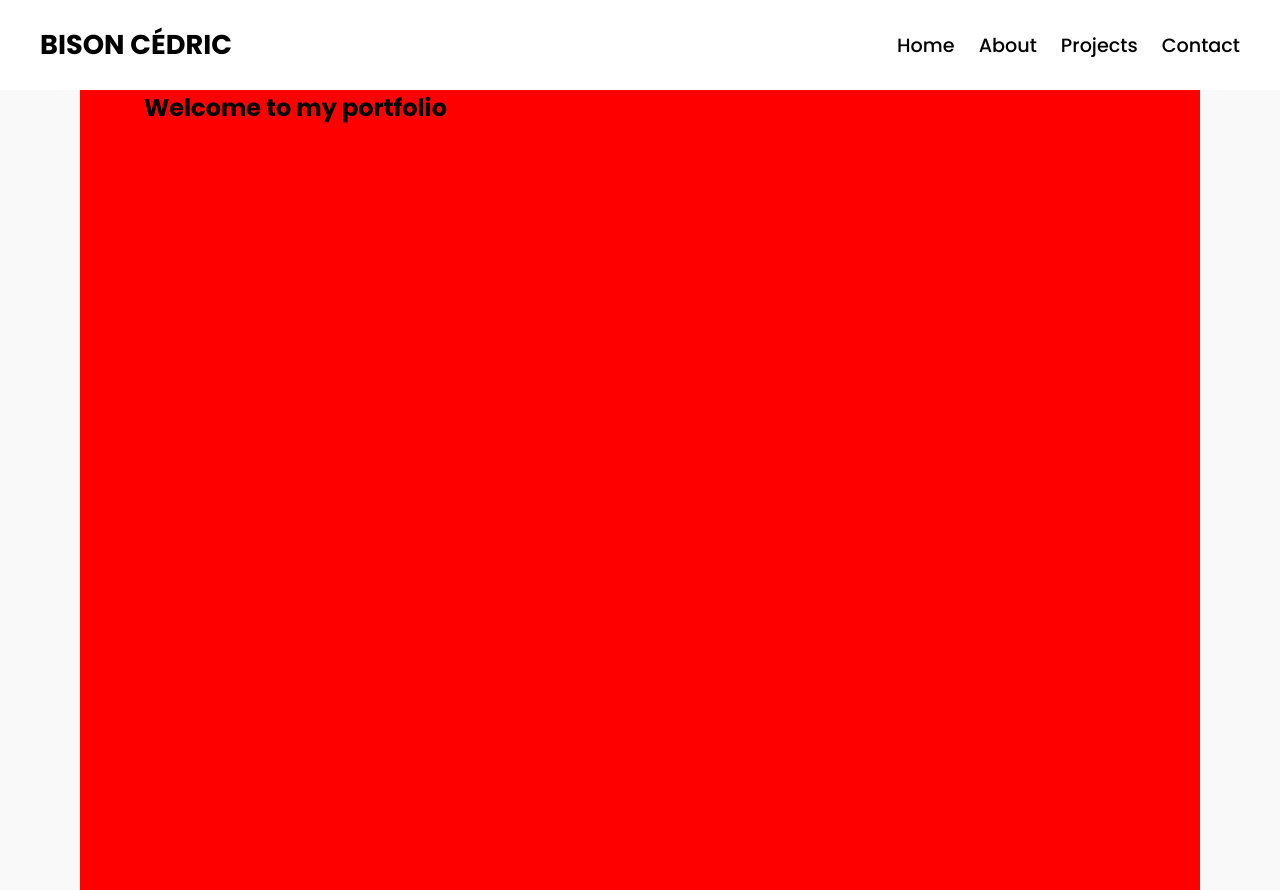
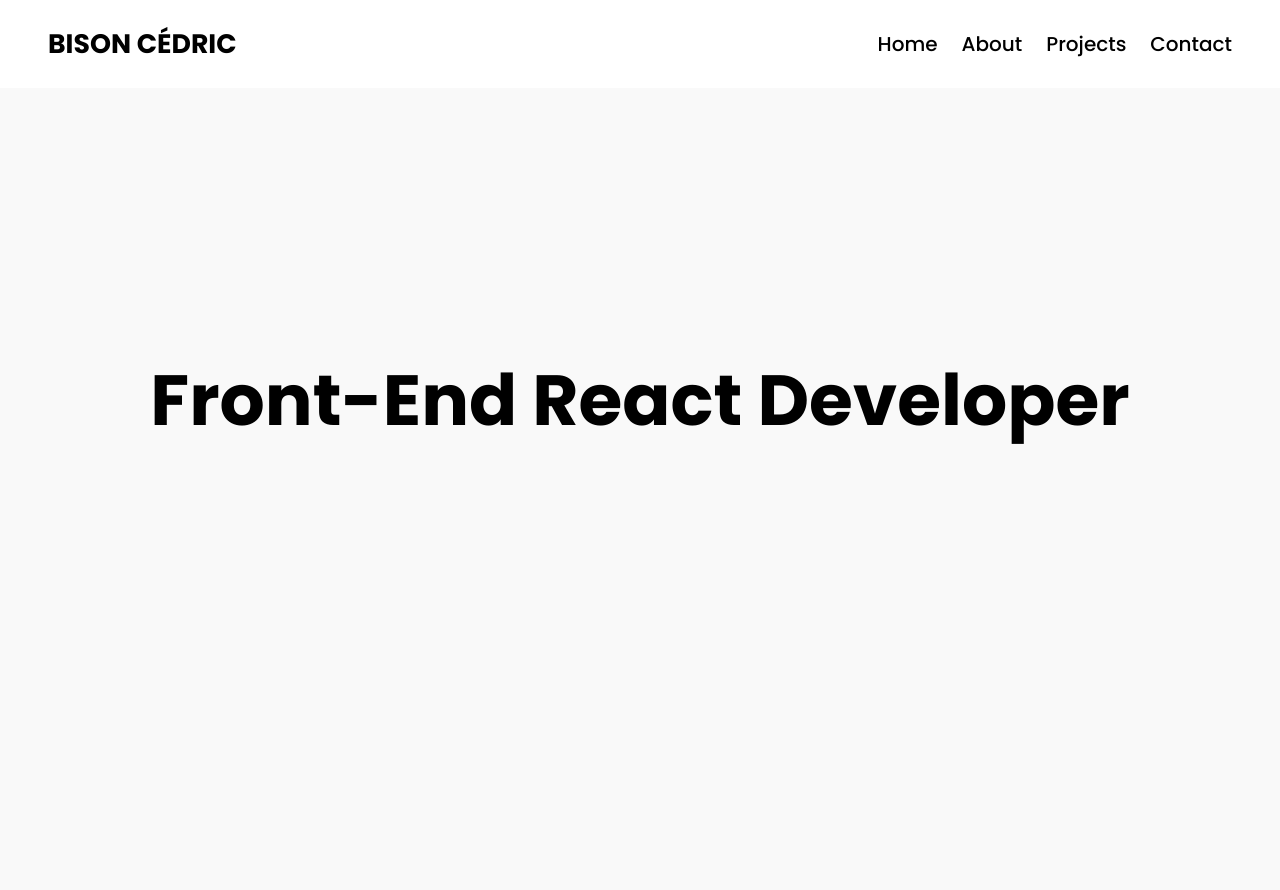
Before and after one commit to Lifad457/portfolio-cedric, a React (Vite) app: page / in a window 1280 px wide. After the commit the page ends 800 px from the top, so only its background shows below. Built offline with nearby package versions, Linux system fonts and the light colour scheme.

Commit message:
Update header padding and font sizes

```diff
--- a/src/pages/App.jsx
+++ b/src/pages/App.jsx
@@ -19,7 +19,7 @@ function App() {
       </Header>
       <Main>
         <HomeSection>
-          <h1>Welcome to my portfolio</h1>
+          <h1>Front-End React Developer</h1>
         </HomeSection>
       </Main>
       <Footer></Footer>
--- a/src/styles/app.css.js
+++ b/src/styles/app.css.js
@@ -3,17 +3,19 @@ import styled from "styled-components";
 export const Header = styled.div`
     display: flex;
     justify-content: space-between;
-    padding: 1.5rem 2.5rem;
+    padding: 1.5rem 3rem;
     align-items: center;
     background-color: var(--color-white);
+    position: fixed;
+    min-width: 100%;
 `
 export const Logo = styled.div`
-    font-size: 1.7rem;
+    font-size: var(--fs-medium);
     font-weight: var(--fw-bold);
 `
 export const Nav = styled.div`
     display: flex;
-    font-size: 1.2rem;
+    font-size: var(--fs-regular);
     font-weight: var(--fw-medium);
 
     ul {
@@ -24,15 +26,21 @@ export const Nav = styled.div`
 
 `
 export const Main = styled.div`
-
+    display: flex;
+    flex-direction: column;
+    position: relative;
+    z-index: -1;
+`
+export const HomeSection = styled.section`
+    display: flex;
+    flex-direction: column;
+    justify-content: center;
+    text-align: center;
+    min-height: 100vh;
+    min-height: 100dvh;
+    min-width: 100%;
+    margin: 0 auto;
+    font-size: var(--fs-large);
 
 `
-export const HomeSection = styled.section`
-    min-height: 100vh;
-    min-height: 100dvh;
-    max-width: 70rem;
-    margin: 0 auto;
-    padding: 0 4rem;
-    background-color: red;
-`
 export const Footer = styled.div``
--- a/src/styles/global.css.js
+++ b/src/styles/global.css.js
@@ -21,6 +21,12 @@ export const GlobalStyle = createGlobalStyle`
         --fw-bold: 700;
         --fw-black: 900;
 
+        --fs-extra-large: clamp(2.33rem, 1.77rem + 2.81vw, 3.95rem);
+        --fs-large: clamp(1.94rem, 1.59rem + 1.77vw, 2.96rem);
+        --fs-medium: clamp(1.35rem, 1.24rem + 0.55vw, 1.67rem);
+        --fs-regular: clamp(1.13rem, 1.08rem + 0.22vw, 1.25rem);
+        --fs-small: clamp(0.94rem, 0.94rem, 0.94rem);
+        --fs-extra-small: clamp(0.70rem, 0.81rem + -0.13vw, 0.78rem);
     }
 
     body {
```
